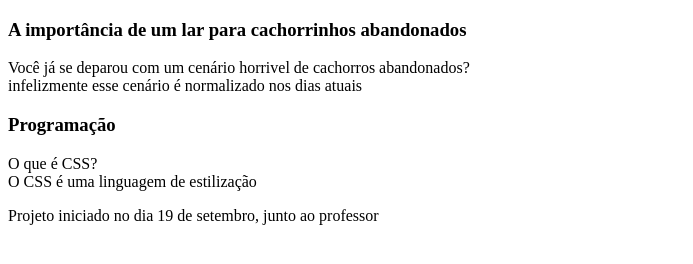
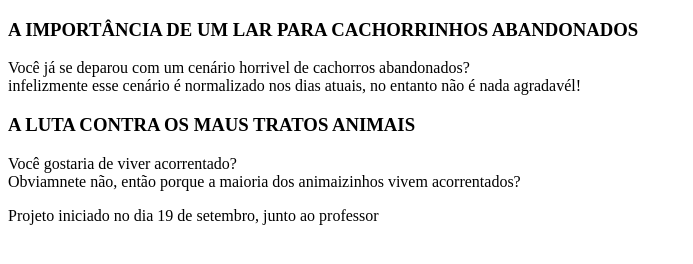
Before and after one commit to JU-25/flashcard, a plain HTML site: page index.html in a window 1280 px wide. Shown: the whole page, without its empty margins (0-693 px from the left). Drawn offline with Linux system fonts and the light colour scheme.

Commit message:
perguntas

```diff
--- a/index.html
+++ b/index.html
@@ -10,23 +10,23 @@
         <section id="container">
             <article class="cartao">
                 <div class="cartao__conteudo">
-                    <h3>A importância de um lar para cachorrinhos abandonados</h3>
+                    <h3>A IMPORTÂNCIA DE UM LAR PARA CACHORRINHOS ABANDONADOS</h3>
                     <div class="cartao__conteudo__pergunta">
                      Você já se deparou com um cenário horrivel de cachorros abandonados?
                     </div>
                     <div class="cartao__conteudo__resposta">
-                        infelizmente esse cenário é normalizado nos dias atuais
+                        infelizmente esse cenário é normalizado nos dias atuais, no entanto não é nada agradavél!
                     </div>
                 </div>
             </article>
             <article class="cartao">
                 <div class="cartao__conteudo">
-                    <h3>Programação</h3>
+                    <h3>A LUTA CONTRA OS MAUS TRATOS ANIMAIS</h3>
                     <div class="cartao__conteudo__pergunta">
-                        O que é CSS?
+                        Você gostaria de viver acorrentado?
                     </div>
                     <div class="cartao__conteudo__resposta">
-                        O CSS é uma linguagem de estilização
+                        Obviamnete não, então porque a maioria dos animaizinhos vivem acorrentados?
                     </div>
                 </div>
             </article>
```
